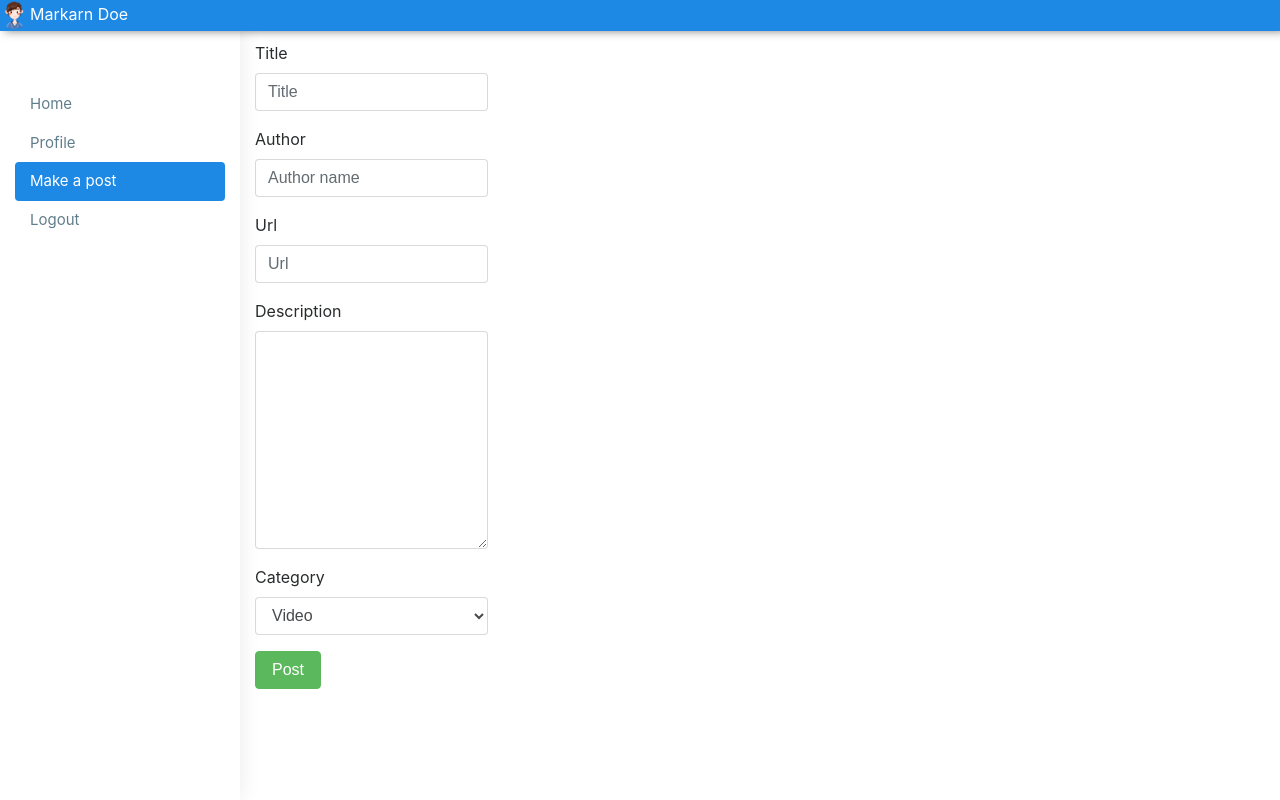
After one commit to odd02311/student_entrepreneur_funding_system, a PHP site: page /create_post.html in a window 1280 px wide. The commit adds this page. Run offline with PHP 8.4, Linux system fonts and the light colour scheme; a stand-in replaces the project's code that opens the database connection.

Commit message:
made a page for uploading productions

```diff
--- /dev/null
+++ b/create_post.html
@@ -0,0 +1,109 @@
+<!DOCTYPE html>
+<html lang="en">
+
+<head>
+    <meta charset="utf-8">
+    <meta http-equiv="X-UA-Compatible" content="IE=edge">
+    <!-- Tell the browser to be responsive to screen width -->
+    <meta name="viewport" content="width=device-width, initial-scale=1">
+    <meta name="description" content="">
+    <meta name="author" content="">
+
+    <title>Home</title>
+
+    <link rel="stylesheet" href="css/font-awesome.css">
+    <link rel="stylesheet" href="css/backend-style.css">
+    <link href="assets/plugins/bootstrap/css/bootstrap.min.css" rel="stylesheet">
+
+    <!-- tether is required by bootstrap 4 beta -->
+    <script src="assets/plugins/jquery/jquery.min.js"></script>
+    <script src="assets/plugins/tether/js/tether.min.js"></script>
+
+    <script src="assets/plugins/bootstrap/js/bootstrap.min.js"></script>
+</head>
+
+<body class="fix-header fix-sidebar card-no-border">
+
+    <div id="main-wrapper">
+
+        <header class="topbar">
+            <a class="userinfo" href=""><img src="img/headimg/1.png" class="profile-pic" />Markarn Doe</a>
+        </header>
+
+
+        <aside class="left-sidebar">
+            <!-- Sidebar scroll-->
+            <div class="scroll-sidebar">
+                <!-- Sidebar navigation-->
+                <nav class="sidebar-nav">
+                    <ul id="sidebarnav">
+                        <li> <a href="index.php" ><span>Home</span></a>
+                        </li>
+                        <li> <a href="profile.html" aria-expanded="false"><span>Profile</span></a>
+                        </li>
+                        <li class="active"> <a href="create_post.html" aria-expanded="false"><span>Make a post</span></a>
+                        </li>
+                        <li> <li> <a href="logout.php"><span>Logout</span></a>
+                        </li>
+                    </ul>
+                </nav>
+            </div>
+        </aside>
+
+
+        <div class="page-wrapper">
+
+            <div class="container-fluid">
+                <!-- Row -->
+                <div class="row">
+
+                    <form class="form-horizontal">
+                        <div class="form-group">
+                            <label class="col-md-12">Title</label>
+                            <div class="col-md-12">
+                                <input type="text" placeholder="Title" class="form-control form-control-line">
+                            </div>
+                        </div>
+                        <div class="form-group">
+                            <label class="col-md-12">Author</label>
+                            <div class="col-md-12">
+                                <input type="text" placeholder="Author name" class="form-control form-control-line">
+                            </div>
+                        </div>
+                        <div class="form-group">
+                            <label class="col-md-12">Url</label>
+                            <div class="col-md-12">
+                                <input type="text" placeholder="Url" class="form-control form-control-line">
+                            </div>
+                        </div>
+                        <div class="form-group">
+                            <label class="col-md-12">Description</label>
+                            <div class="col-md-12">
+                                <textarea rows="10" class="form-control form-control-line"></textarea>
+                            </div>
+                        </div>
+                        <div class="form-group">
+                            <label class="col-sm-12">Category</label>
+                            <div class="col-sm-12">
+                                <select class="form-control form-control-line">
+                                    <option>Video</option>
+                                    <option>Music clip</option>
+                                    <option>Animation</option>
+                                </select>
+                            </div>
+                        </div>
+                        <div class="form-group">
+                            <div class="col-sm-12">
+                                <button class="btn btn-success">Post</button>
+                            </div>
+                        </div>
+                    </form>
+
+                </div>
+
+            </div>
+        </div>
+
+</body>
+
+</html>
--- a/details.php
+++ b/details.php
@@ -63,9 +63,9 @@
                   <article>
                      <h2 class="icon"><i class="fa fa-gears" aria-hidden="true"></i>categories</h2>
                       <ul class="sidebar-links">
-                        <li class="fa fa-chevron-right"><a href="#">Animations</a><span>2.000</span></li>
-                        <li class="fa fa-chevron-right"><a href="#">Music Clips</a><span>650</span></li>
-                        <li class="fa fa-chevron-right"><a href="#">Articles</a><span>7.800</span></li>
+                        <li class="fa fa-chevron-right"><a href="#">Video</a><span>7.800</span></li>
+                        <li class="fa fa-chevron-right"><a href="#">Animation</a><span>2.000</span></li>
+                        <li class="fa fa-chevron-right"><a href="#">Music Clip</a><span>650</span></li>
                       </ul>
                   </article>
                   <div class="clearfix spacer"></div>
--- a/index.php
+++ b/index.php
@@ -64,9 +64,9 @@
 						<article>
 							<h2 class="icon"><i class="fa fa-gears" aria-hidden="true"></i>categories</h2>
 							<ul class="sidebar-links">
-								<li class="fa fa-chevron-right"><a href="#">Animations</a><span>2.000</span></li>
-								<li class="fa fa-chevron-right"><a href="#">Music Clips</a><span>650</span></li>
-								<li class="fa fa-chevron-right"><a href="#">Articles</a><span>7.800</span></li>
+								<li class="fa fa-chevron-right"><a href="#">Video</a><span>7.800</span></li>
+								<li class="fa fa-chevron-right"><a href="#">Animation</a><span>2.000</span></li>
+								<li class="fa fa-chevron-right"><a href="#">Music Clip</a><span>650</span></li>
 							</ul>
 						</article>
 						<div class="clearfix spacer"></div>
--- a/mypage.html
+++ b/mypage.html
@@ -40,6 +40,8 @@
                         <li> <a href="index.php" ><span>Home</span></a>
                         </li>
                         <li class="active"> <a href="profile.html" aria-expanded="false"><span>Profile</span></a>
+                        </li>
+                        <li> <a href="create_post.html" aria-expanded="false"><span>Create a post</span></a>
                         </li>
                         <li> <li> <a href="logout.php"><span>Logout</span></a>
                         </li>
@@ -189,7 +191,7 @@
                                 </div>
                                 <div class="tab-pane" id="settings" role="tabpanel">
                                     <div class="card-block">
-                                        <form class="form-horizontal form-material">
+                                        <form class="form-horizontal">
                                             <div class="form-group">
                                                 <label class="col-md-12">Full Name</label>
                                                 <div class="col-md-12">
```
Also changed, not shown: admin.html (renamed from profile.html).
